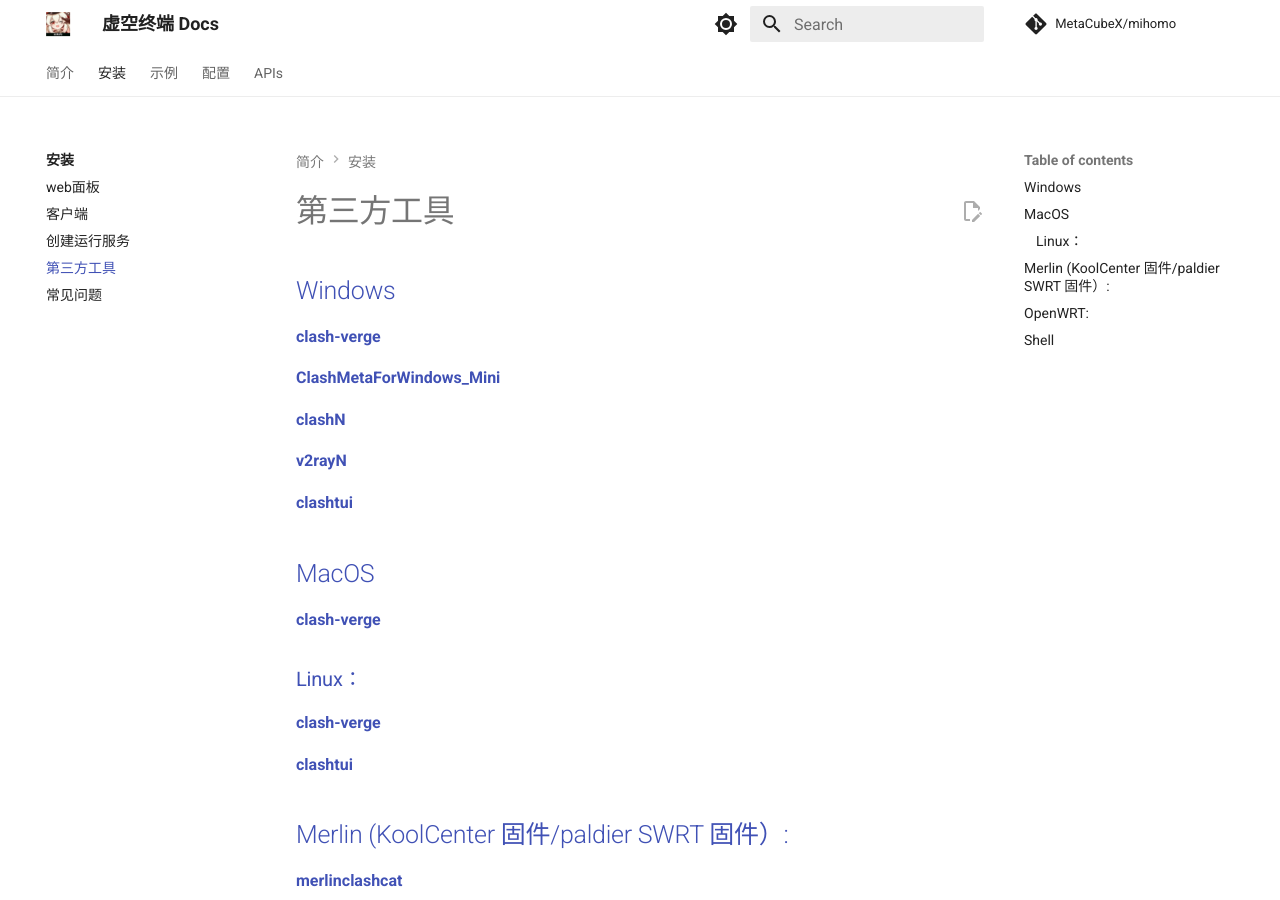
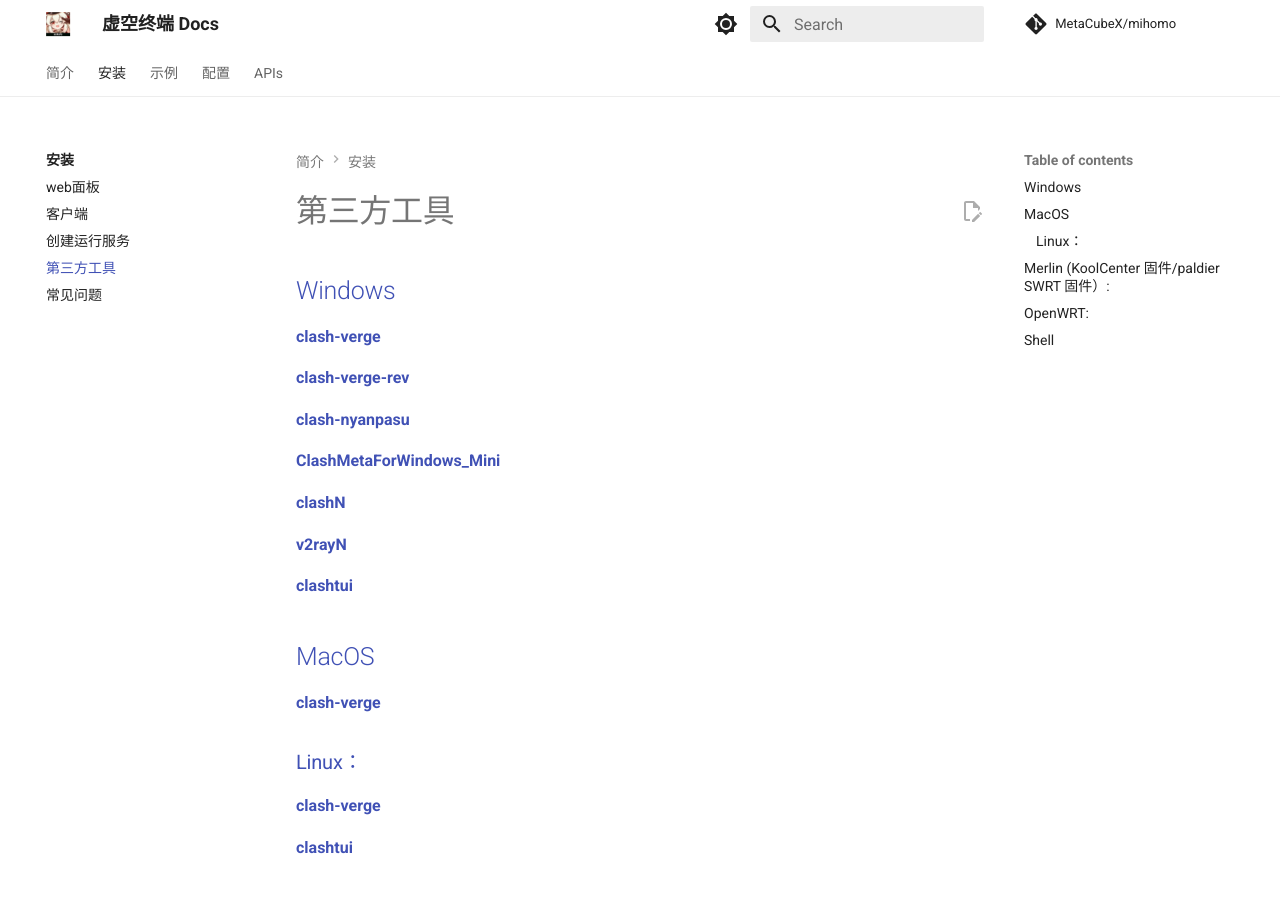
Before and after one commit to MetaCubeX/Meta-Docs, an MkDocs documentation site: the page built from docs/startup/client/client.md, in a window 1280 px wide and 900 px high. Built offline with MkDocs 1.6.1 and Material for MkDocs 9.7.7, drawn with Linux system fonts in a browser that asks for light colours; comment, search, counter and statistics services are not loaded.

Commit message:
Update client.md

```diff
--- a/docs/startup/client/client.md
+++ b/docs/startup/client/client.md
@@ -1,6 +1,10 @@
 ## Windows
 
 [**clash-verge**](https://github.com/MetaCubeX/clash-verge)
+
+[**clash-verge-rev**](https://github.com/clash-verge-rev/clash-verge-rev)
+
+[**clash-nyanpasu**](https://github.com/keiko233/clash-nyanpasu)
 
 [**ClashMetaForWindows_Mini**](https://github.com/kogekiplay/ClashMetaForWindows_Mini)
 
```
